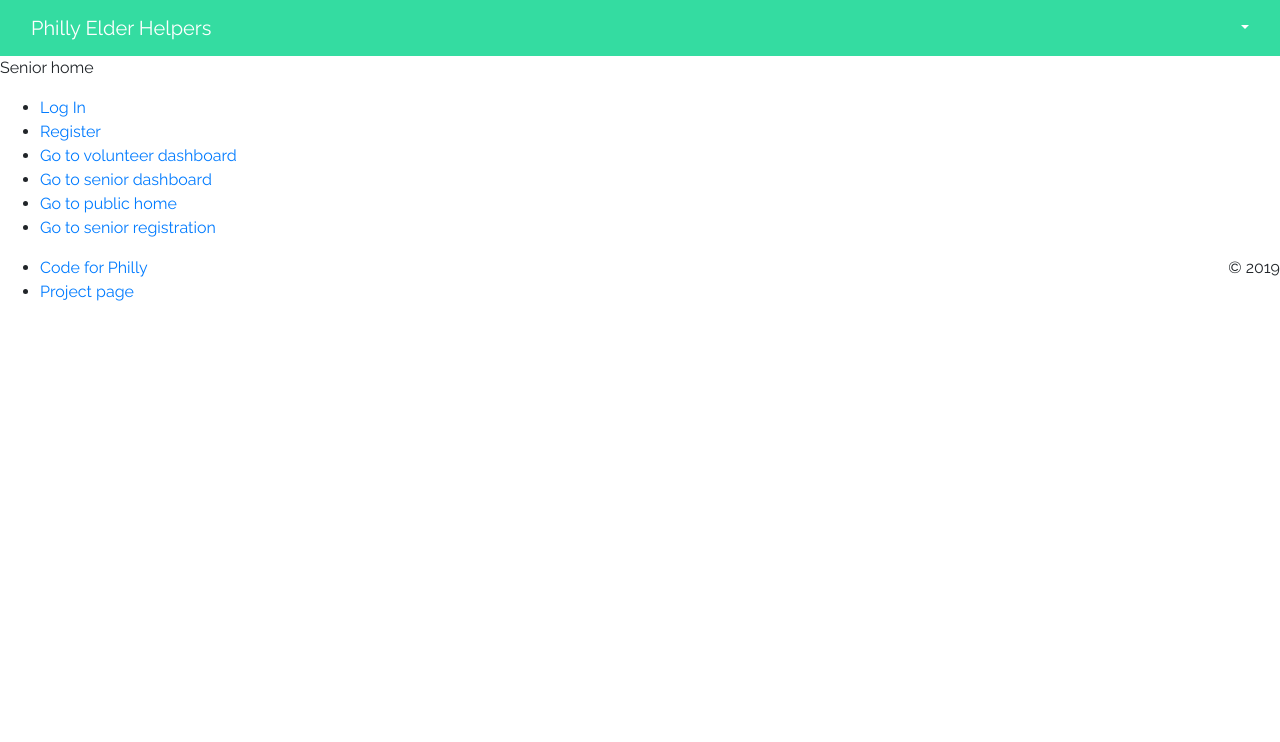
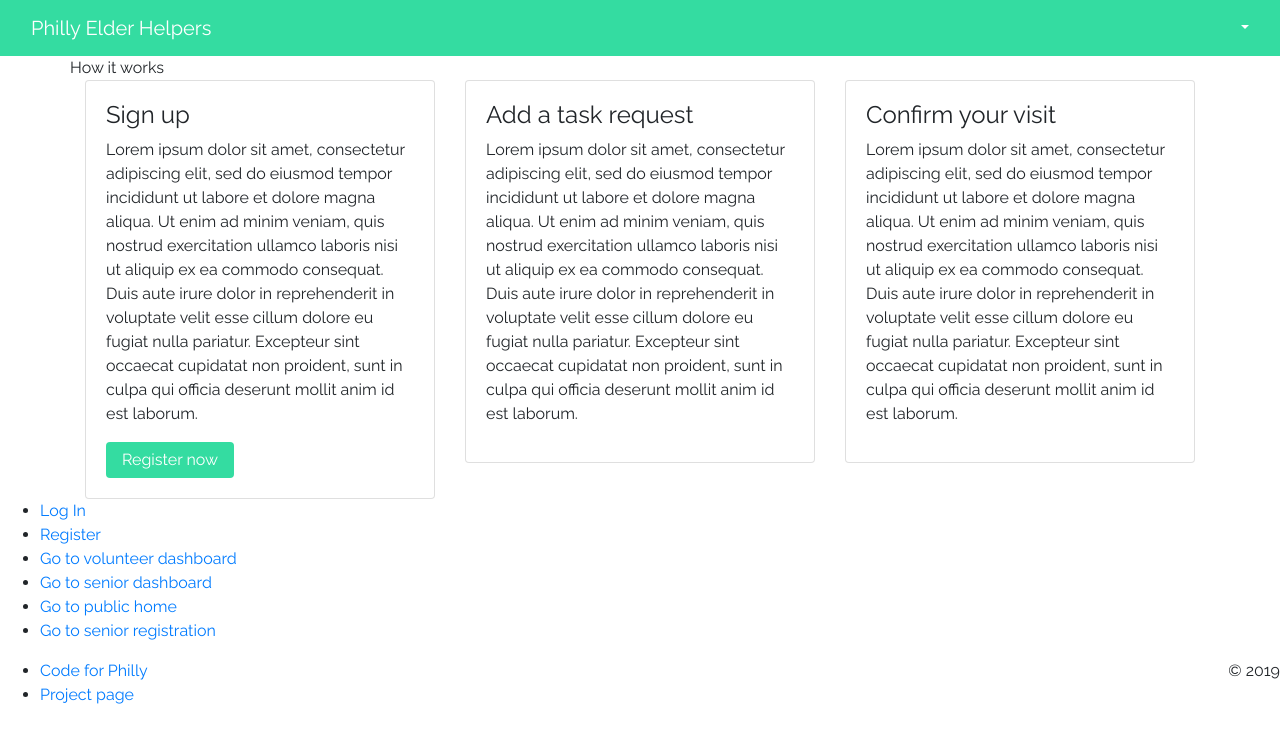
Before and after one commit to corneliawilson/phillyelderhelpers, a React (Create React App) app in the folder client/: page /senior in a window 1280 px wide. Shown: the top 742 px of the page. Built offline with nearby package versions, Linux system fonts and the light colour scheme; what @feathersjs/client, redux-promise-middleware would draw is missing.

Commit message:
Changed link to senior registration

```diff
--- a/client/src/routes.js
+++ b/client/src/routes.js
@@ -6,6 +6,7 @@ import SeniorDashboard from './views/Senior/SeniorDashboard';
 
 import Login from './views/Pages/Login';
 import Register from './views/Pages/Register';
+import SeniorRegistration from './views/Pages/Register/SeniorRegistration';
 import Page500 from './views/Pages/Page500';
 import Page404 from './views/Pages/Page404';
 
@@ -13,11 +14,12 @@ const routes = [
   { path: '/500', exact: true, name: 'Error', component: Page500},
   { path: '/404', exact: true, name: 'Error', component: Page404},
   { path: '/login', exact: true, name: 'Error', component: Login},
+  { path: '/register/senior', exact: true, name: 'Error', component: SeniorRegistration},
   { path: '/register', exact: true, name: 'Error', component: Register},
   { path: '/volunteer/', exact: true, name: 'Volunteer', component: VolunteerHome},
-  { path: '/senior/', exact: true, name: 'Senior', component: SeniorHome},
   { path: '/volunteer/dashboard/', exact: true, name: 'Dashboard', component: VolunteerDashboard},
   { path: '/senior/dashboard/', exact: true, name: 'Dashboard', component: SeniorDashboard},
+  { path: '/senior/', exact: true, name: 'Senior', component: SeniorHome},
   { path: '/', exact: true, name: 'Home', component: Home}
 ];
 
--- a/client/src/views/Pages/Home/SeniorHome.js
+++ b/client/src/views/Pages/Home/SeniorHome.js
@@ -6,7 +6,9 @@ import {
   Container,
   Row,
   Col,
-  Button
+  Button,
+  Card,
+  CardBody
 } from 'reactstrap';
 
 import Navigation from '../../../components/Navigation';
@@ -14,16 +16,48 @@ import Navigation from '../../../components/Navigation';
 class SeniorHome extends Component {
 
   render() {
+    return (
+      <div>
+        <Container>
+          <Row>
+            How it works
+          </Row>
+          <Row>
+            <Col>
+              <Card>
+                <CardBody>
+                  <h4>Sign up</h4>
+                  <p>Lorem ipsum dolor sit amet, consectetur adipiscing elit, sed do eiusmod tempor incididunt ut labore et dolore magna aliqua. Ut enim ad minim veniam, quis nostrud exercitation ullamco laboris nisi ut aliquip ex ea commodo consequat. Duis aute irure dolor in reprehenderit in voluptate velit esse cillum dolore eu fugiat nulla pariatur. Excepteur sint occaecat cupidatat non proident, sunt in culpa qui officia deserunt mollit anim id est laborum.</p>
+                  <Link to="register/senior/">
+                    <Button>Register now</Button>
+                  </Link>
+                </CardBody>
+              </Card>
+            </Col>
+            <Col>
+              <Card>
+                <CardBody>
+                  <h4>Add a task request</h4>
+                  <p>Lorem ipsum dolor sit amet, consectetur adipiscing elit, sed do eiusmod tempor incididunt ut labore et dolore magna aliqua. Ut enim ad minim veniam, quis nostrud exercitation ullamco laboris nisi ut aliquip ex ea commodo consequat. Duis aute irure dolor in reprehenderit in voluptate velit esse cillum dolore eu fugiat nulla pariatur. Excepteur sint occaecat cupidatat non proident, sunt in culpa qui officia deserunt mollit anim id est laborum.</p>
+                </CardBody>
+              </Card>
+            </Col>
+            <Col>
+              <Card>
+                <CardBody>
+                  <h4>Confirm your visit</h4>
+                  <p>Lorem ipsum dolor sit amet, consectetur adipiscing elit, sed do eiusmod tempor incididunt ut labore et dolore magna aliqua. Ut enim ad minim veniam, quis nostrud exercitation ullamco laboris nisi ut aliquip ex ea commodo consequat. Duis aute irure dolor in reprehenderit in voluptate velit esse cillum dolore eu fugiat nulla pariatur. Excepteur sint occaecat cupidatat non proident, sunt in culpa qui officia deserunt mollit anim id est laborum.</p>
+                </CardBody>
+              </Card>
+            </Col>
+          </Row>
+        </Container>
 
-      return (
-        <div>
-        <p>Senior home</p>
-          <Navigation />
+        <Navigation />
 
-        </div>
-      );
-    }
-  //}
+      </div>
+    );
+  }
 }
 
 export default SeniorHome;
--- a/client/src/views/Pages/SeniorRegistration/SeniorRegistration.js
+++ b/client/src/views/Pages/Register/SeniorRegistration.js
@@ -15,8 +15,6 @@ class SeniorRegistration extends Component {
   }
 
   render() {
-
-    console.log("IM HERE");
     return (
       <div>
         <Navigation />
```
Also changed, not shown: client/src/views/Pages/Home/Home.js (+0 -9 lines).
